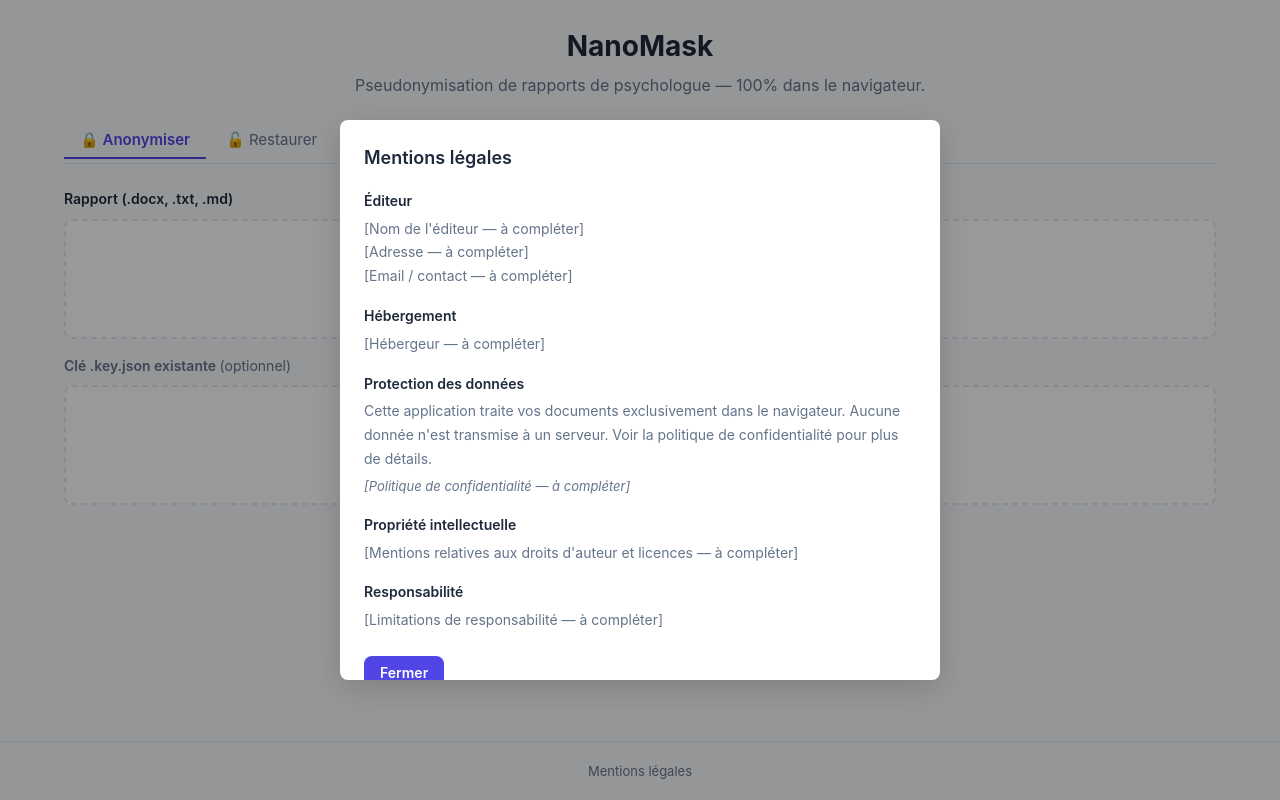
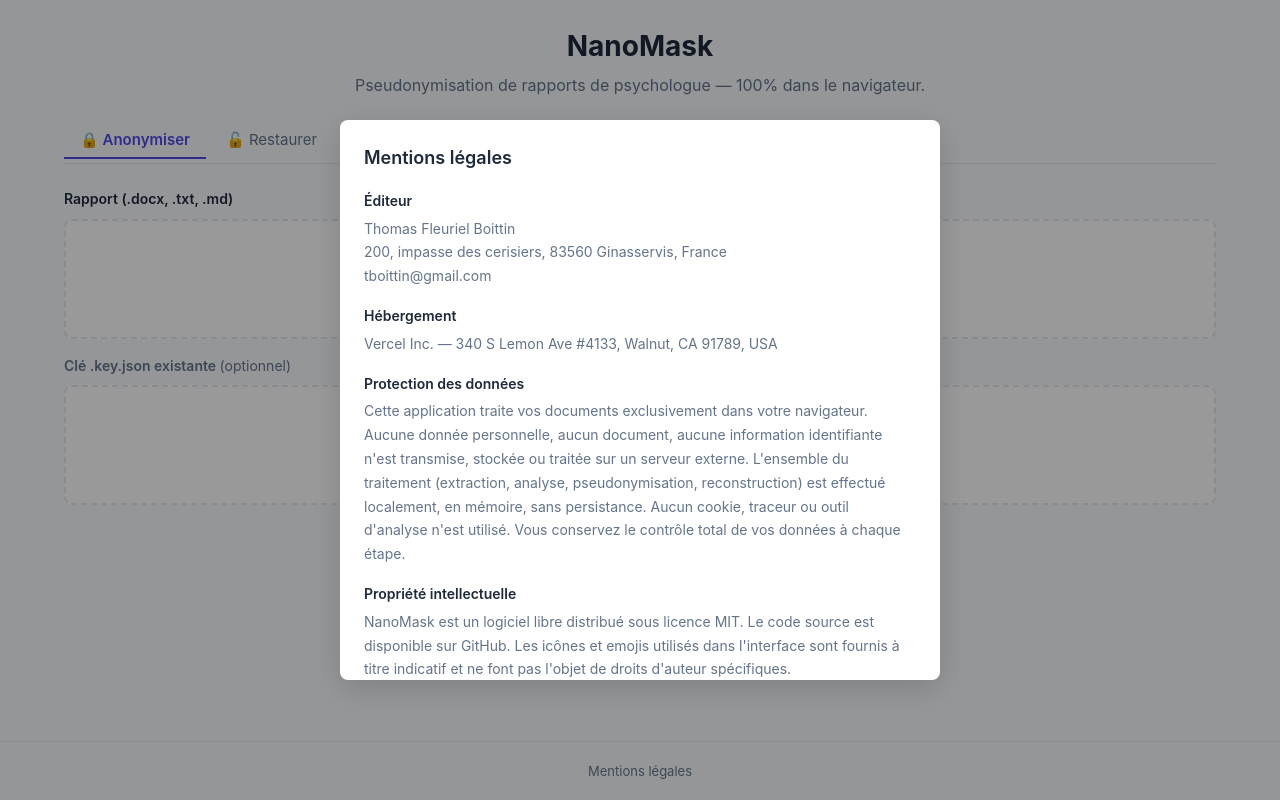
Before and after one commit to tboittin/nanomask, a React (Vite) app: page / in a window 1280 px wide. Both pictures are taken after a click on the button "Mentions légales". Built offline with nearby package versions, Linux system fonts and the light colour scheme.

Commit message:
fix: green highlight pseudo + scroll valeur + drag-drop + footer + nav

```diff
--- a/src/App.tsx
+++ b/src/App.tsx
@@ -143,6 +143,9 @@ function App() {
             gap: 'var(--espacement-xs)',
             borderBottom: '1px solid var(--couleur-bordure)',
             paddingBottom: 'var(--espacement-xs)',
+            overflowX: 'auto',
+            WebkitOverflowScrolling: 'touch',
+            whiteSpace: 'nowrap',
           }}
         >
           {(['anonymiser', 'restaurer'] as const).map((o) => (
@@ -168,6 +171,7 @@ function App() {
                 color: o === onglet ? 'var(--couleur-primaire)' : 'var(--couleur-texte-secondaire)',
                 fontSize: '0.9375rem',
                 transition: 'all 0.15s ease',
+                flexShrink: 0,
               }}
             >
               {o === 'anonymiser' ? '🔒 Anonymiser' : '🔓 Restaurer'}
--- a/src/components/EcranRevue.tsx
+++ b/src/components/EcranRevue.tsx
@@ -114,7 +114,7 @@ export function EcranRevue({
     if (matchTag) {
       revue.ajouterTag(matchTag[1], v);
     } else {
-      revue.ajouterTag('PERSONNE', v);
+      revue.ajouterTag('NOUVELLE_VALEUR', v);
     }
     setSelection(null);
     selectionRef.current = '';
@@ -188,6 +188,17 @@ export function EcranRevue({
   const handleValeurClick = useCallback((tag: string, valeur: string) => {
     revue.mettreSurbrillanceValeur(tag, valeur);
     defilerTableauVers(tag);
+    // Scroll to the value in the lisible view
+    const lisible = refLisible.current;
+    if (lisible) {
+      const spans = Array.from(lisible.querySelectorAll('span'));
+      for (const span of spans) {
+        if (span.textContent === valeur) {
+          span.scrollIntoView({ behavior: 'smooth', block: 'center' });
+          break;
+        }
+      }
+    }
   }, [revue, defilerTableauVers]);
 
   const handleDeplacerValeur = useCallback((valeur: string, tagSource: string) => {
--- a/src/components/FooterLegal.tsx
+++ b/src/components/FooterLegal.tsx
@@ -1,4 +1,5 @@
 import { useState } from 'react';
+import legal from '../legal.json';
 
 const styleOverlay: React.CSSProperties = {
   position: 'fixed',
@@ -81,48 +82,37 @@ export function FooterLegal() {
                 <h4 style={{ fontWeight: 600, marginBottom: 'var(--espacement-xs)', color: 'var(--couleur-texte)' }}>
                   Éditeur
                 </h4>
-                <p>[Nom de l'éditeur — à compléter]</p>
-                <p>[Adresse — à compléter]</p>
-                <p>[Email / contact — à compléter]</p>
+                <p>{legal.editorName}</p>
+                <p>{legal.adress}</p>
+                <p>{legal.email}</p>
               </section>
 
               <section>
                 <h4 style={{ fontWeight: 600, marginBottom: 'var(--espacement-xs)', color: 'var(--couleur-texte)' }}>
                   Hébergement
                 </h4>
-                <p>[Hébergeur — à compléter]</p>
+                <p>{legal.provider}</p>
               </section>
 
               <section>
                 <h4 style={{ fontWeight: 600, marginBottom: 'var(--espacement-xs)', color: 'var(--couleur-texte)' }}>
                   Protection des données
                 </h4>
-                <p>
-                  Cette application traite vos documents exclusivement dans le navigateur.
-                  Aucune donnée n'est transmise à un serveur. Voir la politique de
-                  confidentialité pour plus de détails.
-                </p>
-                <p style={{ marginTop: 'var(--espacement-xs)', fontStyle: 'italic', fontSize: '0.8125rem' }}>
-                  [Politique de confidentialité — à compléter]
-                </p>
+                <p>{legal.privacy}</p>
               </section>
 
               <section>
                 <h4 style={{ fontWeight: 600, marginBottom: 'var(--espacement-xs)', color: 'var(--couleur-texte)' }}>
                   Propriété intellectuelle
                 </h4>
-                <p>
-                  [Mentions relatives aux droits d'auteur et licences — à compléter]
-                </p>
+                <p>{legal.intellectualProperty}</p>
               </section>
 
               <section>
                 <h4 style={{ fontWeight: 600, marginBottom: 'var(--espacement-xs)', color: 'var(--couleur-texte)' }}>
                   Responsabilité
                 </h4>
-                <p>
-                  [Limitations de responsabilité — à compléter]
-                </p>
+                <p>{legal.liability}</p>
               </section>
             </div>
 
--- a/src/components/PseudoTableau.tsx
+++ b/src/components/PseudoTableau.tsx
@@ -153,15 +153,17 @@ export function PseudoTableau({
                           e.dataTransfer.effectAllowed = 'move';
                         }}
                         onDragOver={(e) => {
-                          if (dragValue.current && dragValue.current.tagSource === entry.tag) {
-                            e.preventDefault(); // allow reorder within same tag
-                          }
+                          e.preventDefault(); // toujours autoriser le drop
                         }}
                         onDrop={(e) => {
                           e.preventDefault();
+                          e.stopPropagation();
                           const dv = dragValue.current;
-                          if (dv && dv.tagSource === entry.tag && dv.index !== idx) {
+                          if (!dv) return;
+                          if (dv.tagSource === entry.tag && dv.index !== idx) {
                             onReordonnerValeurs(entry.tag, dv.index, idx);
+                          } else if (dv.tagSource !== entry.tag) {
+                            onDeplacerValeur(dv.valeur, dv.tagSource, entry.tag);
                           }
                           dragValue.current = null;
                         }}
--- a/src/components/TexteApercu.tsx
+++ b/src/components/TexteApercu.tsx
@@ -31,7 +31,7 @@ export function TexteApercu({
 }: TexteApercuProps) {
   const segments = useMemo(() => {
     if (surlignerTags) {
-      return decouperTags(texte, tagSurbrillance);
+      return decouperTags(texte, mapping, tagSurbrillance);
     }
     if (surlignerValeurs) {
       return decouperValeurs(texte, mapping, tagSurbrillance, valeurSurbrillance);
@@ -109,9 +109,13 @@ interface Segment {
 
 function decouperTags(
   texte: string,
+  mapping: Record<string, string[]>,
   tagSurbrillance: string | null,
 ): Segment[] {
   if (!tagSurbrillance) return [{ texte, surbrillance: false }];
+
+  // Collect all tags for other-tag detection
+  const tousLesTags = Object.keys(mapping);
 
   const segments: Segment[] = [];
   const escaped = tagSurbrillance.replace(/[.*+?^${}()|[\]\\]/g, '\\$&');
@@ -121,7 +125,15 @@ function decouperTags(
     if (part === tagSurbrillance) {
       segments.push({ texte: part, surbrillance: true, tag: part });
     } else {
-      segments.push({ texte: part, surbrillance: false });
+      // Check if this part is another tag (in green)
+      const trimmed = part.trim();
+      const autreTag = tousLesTags.some(t => t !== tagSurbrillance && t === trimmed);
+      segments.push({
+        texte: part,
+        surbrillance: false,
+        autreTag: autreTag,
+        tag: autreTag ? trimmed : undefined,
+      });
     }
   }
 
@@ -134,7 +146,6 @@ function decouperValeurs(
   tagSurbrillance: string | null,
   valeurSurbrillance: string | null,
 ): Segment[] {
-  // Collect all values from all tags, with their tag info
   type ValeurInfo = { tag: string; valeur: string };
   const toutes: ValeurInfo[] = [];
   for (const [tag, vals] of Object.entries(mapping)) {
@@ -145,7 +156,6 @@ function decouperValeurs(
 
   if (toutes.length === 0) return [{ texte, surbrillance: false }];
 
-  // Build a combined regex to find all values in the text
   const patternMap = new Map<string, ValeurInfo[]>();
   for (const vi of toutes) {
     const key = vi.valeur.toLowerCase();
@@ -173,7 +183,6 @@ function decouperValeurs(
     const matchedLower = matched.toLowerCase();
     const infos = patternMap.get(matchedLower) || [];
 
-    // Determine if this value belongs to the currently highlighted tag
     const estDuTag = tagSurbrillance !== null && infos.some(vi => vi.tag === tagSurbrillance);
     const estSpecifique = valeurSurbrillance !== null && matchedLower === valeurSurbrillance.toLowerCase();
 
--- /dev/null
+++ b/src/legal.json
@@ -0,0 +1,9 @@
+{
+    "editorName": "Thomas Fleuriel Boittin",
+    "adress": "200, impasse des cerisiers, 83560 Ginasservis, France",
+    "email": "tboittin@gmail.com",
+    "provider": "Vercel Inc. — 340 S Lemon Ave #4133, Walnut, CA 91789, USA",
+    "privacy": "Cette application traite vos documents exclusivement dans votre navigateur. Aucune donnée personnelle, aucun document, aucune information identifiante n'est transmise, stockée ou traitée sur un serveur externe. L'ensemble du traitement (extraction, analyse, pseudonymisation, reconstruction) est effectué localement, en mémoire, sans persistance. Aucun cookie, traceur ou outil d'analyse n'est utilisé. Vous conservez le contrôle total de vos données à chaque étape.",
+    "intellectualProperty": "NanoMask est un logiciel libre distribué sous licence MIT. Le code source est disponible sur GitHub. Les icônes et emojis utilisés dans l'interface sont fournis à titre indicatif et ne font pas l'objet de droits d'auteur spécifiques.",
+    "liability": "Ce logiciel est fourni « en l'état », sans garantie d'aucune sorte, expresse ou implicite. L'utilisateur est seul responsable de l'utilisation qu'il fait des documents pseudonymisés et restaurés. Il lui incombe de vérifier l'exhaustivité de la pseudonymisation avant de transmettre les documents à un tiers. L'auteur ne saurait être tenu responsable d'une fuite de données résultant d'une mauvaise utilisation du logiciel."
+}
```
Also changed, not shown: 1 other file (tests, documents, lock files or other folders).
